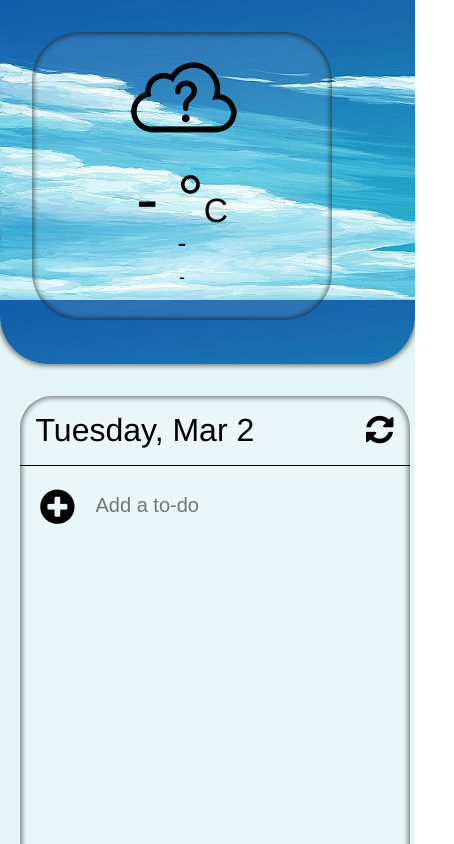
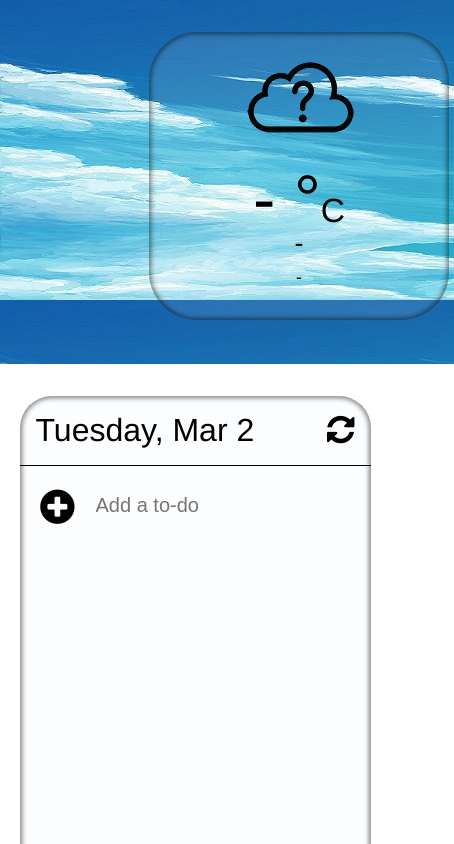
Before and after one commit to ArkadiuszHorwat/Daily-Organizer, a plain HTML site: page index.html in a window 390 px wide. Shown: the top 844 px of the page, 454 px wide, since content can reach past the window. Drawn offline with Linux system fonts and the light colour scheme.

Commit message:
improved responsive and design

```diff
--- a/css/styles.css
+++ b/css/styles.css
@@ -5,8 +5,7 @@ body{
     width: 100%;
     font-family: 'Franklin Gothic Medium', 'Arial Narrow', Arial, sans-serif;
     overflow: hidden;
-    background: rgb(229,245,245);
-    background: linear-gradient(0deg, rgba(229,245,245,1) 100%, rgba(120,181,244,1) 0%);
+    background: rgb(255, 255, 255);
     color: black;
 }
 
@@ -75,15 +74,23 @@ body{
 @media screen and (max-width: 1500px){
     body{
         overflow: auto;
+        overflow-x: hidden;
     }
 }
 @media screen and (max-width: 1000px){
+    .weather-container{
+        width: 100%;
+        box-shadow: none;
+        border-bottom-left-radius: 0rem;
+        border-bottom-right-radius: 0rem;
+    }
     .to-do-list-container{
         clear: both;
-        width: 100%;
+        width: 90%;
     }
     .covid-tracker-container{
         clear: both;
-        width: 100%;
+        width: 90%;
+        box-shadow: none;
     }
 }
--- a/css/weather-styles.css
+++ b/css/weather-styles.css
@@ -84,6 +84,6 @@
 
 @media screen and (max-width: 1000px){
     .weather{
-        margin: auto;
+        margin-left: 30%;
     }
 }
--- a/js/bg-slider.js
+++ b/js/bg-slider.js
@@ -4,11 +4,11 @@ nextSlide();
 function nextSlide(){
     let i;
     const weatherBg = document.querySelector('.weather-container');
-    for(i = 0; i < 4; i++){
+    for(i = 0; i < 3; i++){
         weatherBg.classList.remove(`slide${slideNumber}`);
     }
     slideNumber++;
-    if(slideNumber > 5) {slideNumber = 1}
+    if(slideNumber > 4) {slideNumber = 1}
     weatherBg.classList.add(`slide${slideNumber}`);
     setTimeout(nextSlide,5000);
 }
```
Also changed, not shown: img/weather-bg4.jpg, img/weather-bg5.jpg (deleted).
